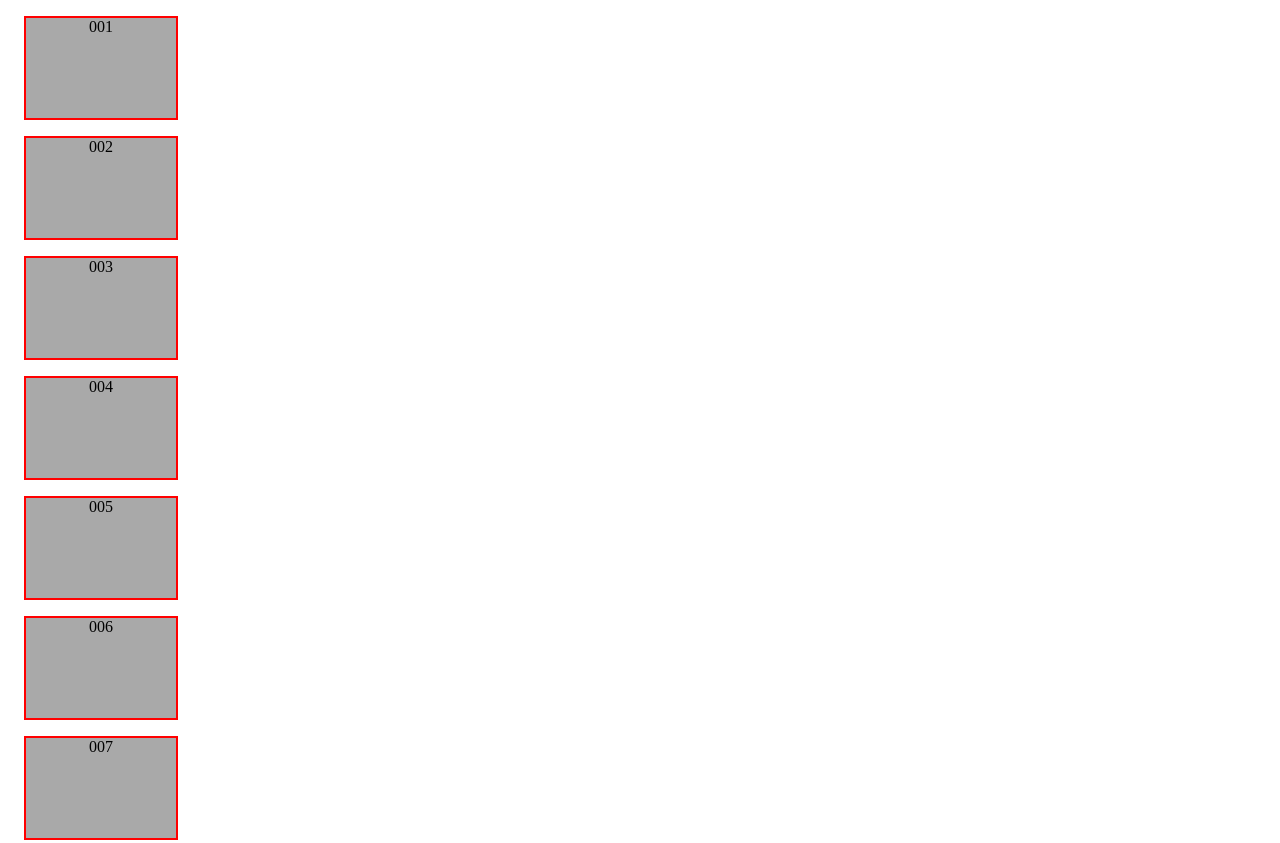
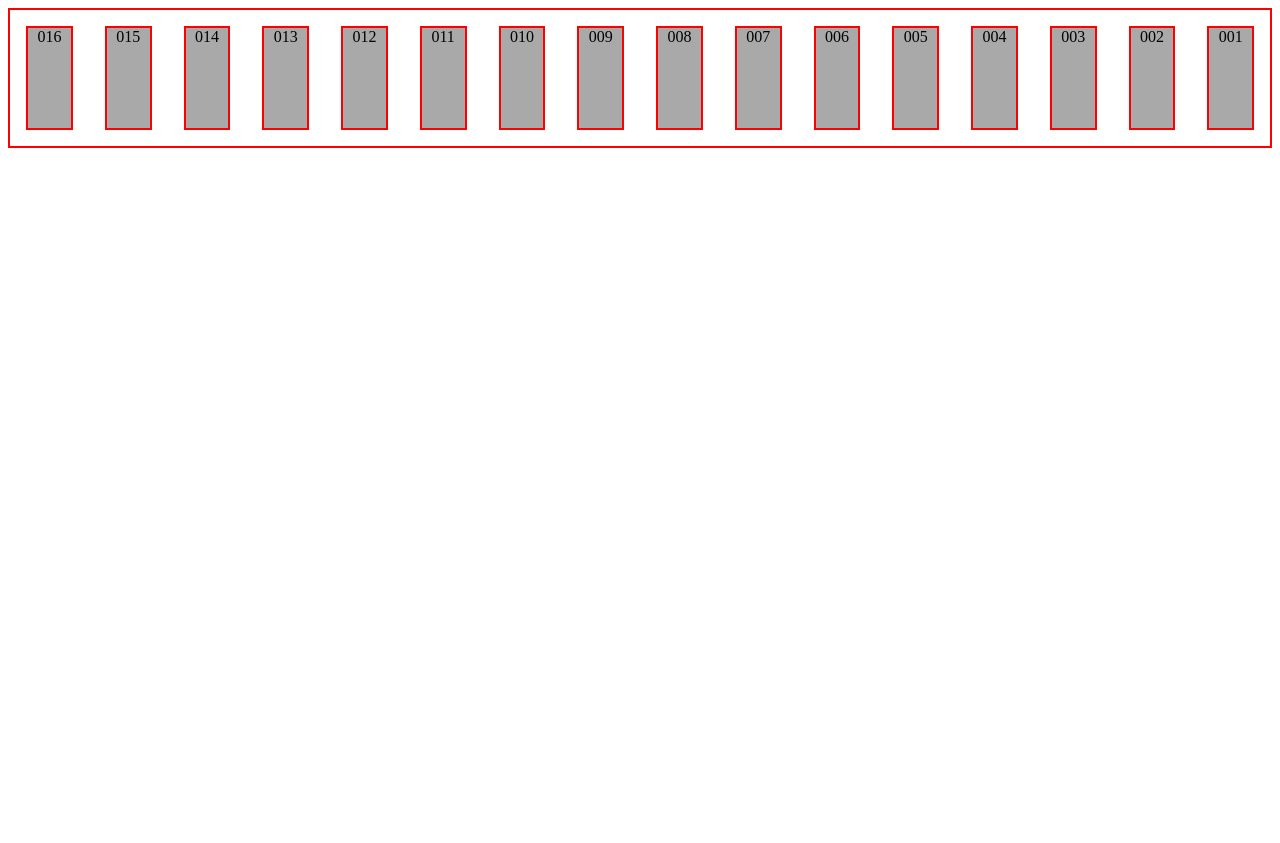
Before and after one commit to fbw-d09/uib-layout-flex-brt-yilmaz, a website: page challenges/02/index.html in a window 1280 px wide. Shown: the top 843 px of the page. After the commit the page ends 800 px from the top, so only its background shows below. Drawn offline with Linux system fonts and the light colour scheme.

Commit message:
Complete second challange

```diff
--- a/challenges/02/index.html
+++ b/challenges/02/index.html
@@ -1,13 +1,13 @@
 <!DOCTYPE html>
 <html lang="en">
-
   <head>
-        <meta charset="UTF-8">
-        <link rel="stylesheet" href="main.css">
+    <meta charset="UTF-8" />
+    <link rel="stylesheet" href="main.css" />
     <title>Flexbox Container - Challenge 2</title>
   </head>
 
   <body>
+    <main>
       <div>001</div>
       <div>002</div>
       <div>003</div>
@@ -24,6 +24,6 @@
       <div>014</div>
       <div>015</div>
       <div>016</div>
+    </main>
   </body>
-
 </html>
--- a/challenges/02/main.css
+++ b/challenges/02/main.css
@@ -9,3 +9,9 @@ div {
     border: 2px solid red;
     text-align: center;
 }
+
+main {
+    display: flex;
+    flex-direction:row-reverse;
+    border: 2px solid red;
+}
```
Lines whose indentation alone changed are shown as unchanged.
